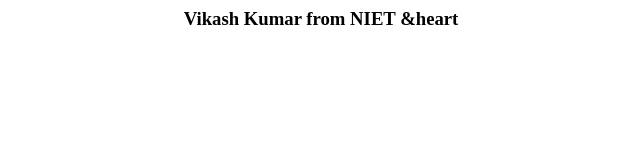
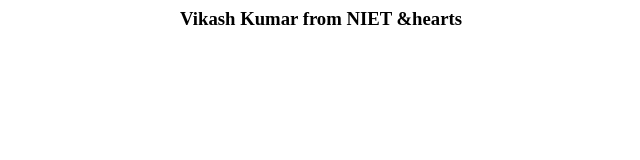
Before and after one commit to Thevikashroy/Thevikashroy.github.io, a plain HTML site: page index.html in a window 1280 px wide. Shown: the full height of the page, 319-959 px from the left. Drawn offline with Linux system fonts and the light colour scheme.

Commit message:
Update index.html

```diff
--- a/index.html
+++ b/index.html
@@ -3,6 +3,6 @@
     <title>Vikash Kumar</title>
   </head>
   <body>
-    <center><h3>Vikash Kumar from NIET &heart</h3></center>
+    <center><h3>Vikash Kumar from NIET &hearts</h3></center>
   </body>
 </html>
```
